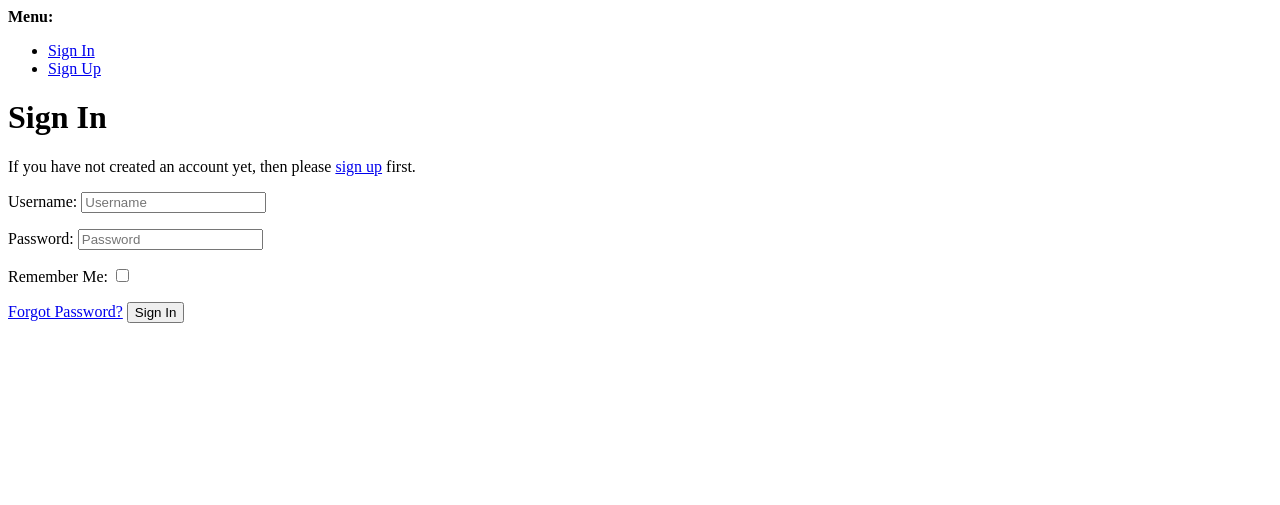
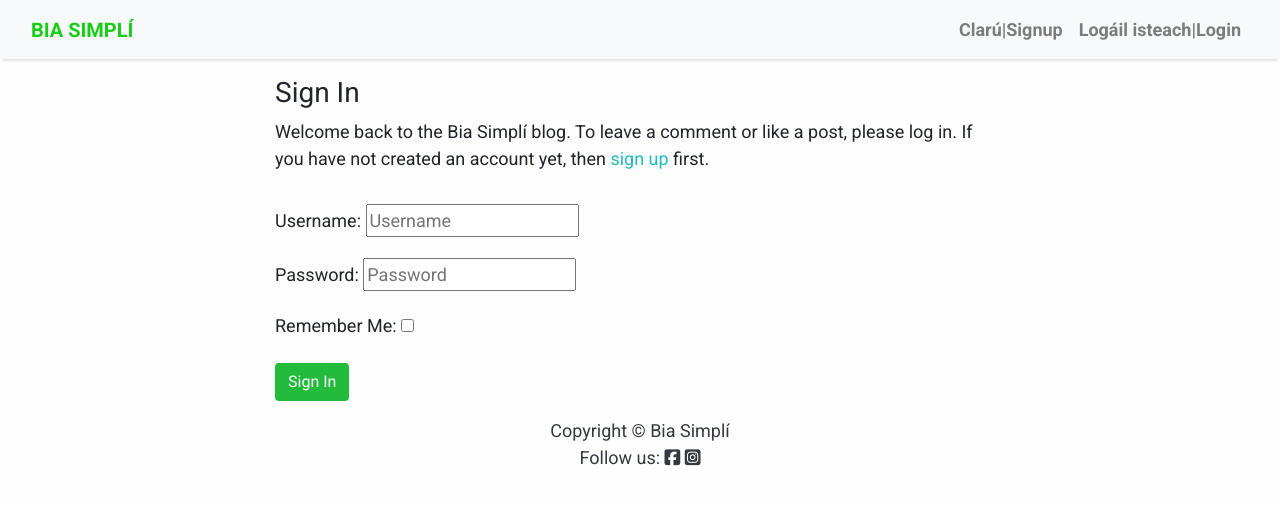
Before and after one commit to Amzzy78/blog-build, a Django app: page /accounts/login/ in a window 1280 px wide. Shown: the top 505 px of the page. Run offline with Django 3.2, Linux system fonts and the light colour scheme; some libraries are stand-ins or nearby versions.

Commit message:
Customize accounts pages and add messageing feedback

```diff
--- a/blog/urls.py
+++ b/blog/urls.py
@@ -4,4 +4,5 @@ from . import views
 urlpatterns = [
     path('', views.PostList.as_view(), name="home"),
     path("<slug:slug>/", views.post_detail, name="post_detail"),
+    path('like/<slug:slug>', views.PostLike.as_view(), name='post_like'),
 ]
--- a/static/css/style.css
+++ b/static/css/style.css
@@ -10,11 +10,11 @@ body {
     box-shadow: 0 4px 2px -2px rgba(0, 0, 0, 0.1);
 }
 
-.btn-danger {
+/* .btn-danger {
     color: #fff;
     background-color: #f00000;
     border-color: #dc281e;
-}
+} */
 
 /* Navbar Text */
 .navbar .navbar-brand {
@@ -83,3 +83,43 @@ body {
 .masthead-text {
     color: #fdfdfd;
 }
+
+/* Button signup */
+
+
+.btn-signup {
+    background-color: #23bb3c;
+    color: #fff;
+}
+
+.btn-signup:hover,
+.btn-signup:active {
+    background-color: #fff;
+    color: #23BBBB;
+}
+
+.link {
+    color: #23BBBB;
+    text-decoration: none;
+}
+
+.link:hover,
+.link:active {
+    color: #445261;
+    text-decoration: underline;
+}
+
+.btn-like {
+    color: #E84610;
+    border: none;
+    background: transparent;
+}
+
+.btn-like:hover,
+.btn-like:active {
+    color: #E84610;
+    background: transparent;
+    border: none;
+}
+
+/* Footer */
--- a/templates/account/login.html
+++ b/templates/account/login.html
@@ -1,4 +1,4 @@
-{% extends "account/base.html" %}
+{% extends "base.html" %}
 
 {% load i18n %}
 {% load account socialaccount %}
@@ -6,32 +6,22 @@
 {% block head_title %}{% trans "Sign In" %}{% endblock %}
 
 {% block content %}
+<div class="container">
+  <div class="row">
+    <div class="col-md-8 mt-3 offset-md-2">
+      <h3>{% trans "Sign In" %}</h3>
 
-<h1>{% trans "Sign In" %}</h1>
 
-{% get_providers as socialaccount_providers %}
 
-{% if socialaccount_providers %}
-<p>{% blocktrans with site.name as site_name %}Please sign in with one
-of your existing third party accounts. Or, <a href="{{ signup_url }}">sign up</a>
-for a {{ site_name }} account and sign in below:{% endblocktrans %}</p>
-
-<div class="socialaccount_ballot">
-
-  <ul class="socialaccount_providers">
-    {% include "socialaccount/snippets/provider_list.html" with process="login" %}
-  </ul>
-
-  <div class="login-or">{% trans 'or' %}</div>
-
+      <p>{% blocktrans %}Welcome back to the Bia Simplí blog. To leave a comment or like a post, please log in. If
+        you
+        have not created an account yet, then <a class="link" href="{{ signup_url }}">sign up</a>
+        first.{% endblocktrans %}</p>
+    </div>
   </div>
 
-{% include "socialaccount/snippets/login_extra.html" %}
-
-{% else %}
-<p>{% blocktrans %}If you have not created an account yet, then please
-<a href="{{ signup_url }}">sign up</a> first.{% endblocktrans %}</p>
-{% endif %}
+  <div class="row">
+    <div class="col-md-8 mt-3 offset-md-2">
 
       <form class="login" method="POST" action="{% url 'account_login' %}">
         {% csrf_token %}
@@ -39,8 +29,11 @@ for a {{ site_name }} account and sign in below:{% endblocktrans %}</p>
         {% if redirect_field_value %}
         <input type="hidden" name="{{ redirect_field_name }}" value="{{ redirect_field_value }}" />
         {% endif %}
-  <a class="button secondaryAction" href="{% url 'account_reset_password' %}">{% trans "Forgot Password?" %}</a>
-  <button class="primaryAction" type="submit">{% trans "Sign In" %}</button>
+        <button class="btn btn-signup right" type="submit">{% trans "Sign In" %}</button>
       </form>
 
+    </div>
+  </div>
+</div>
+
 {% endblock %}
--- a/templates/base.html
+++ b/templates/base.html
@@ -11,10 +11,7 @@
     <meta name="viewport" content="width=device-width, initial-scale=1, shrink-to-fit=no">
     <link rel="stylesheet" href="https://cdn.jsdelivr.net/npm/bootstrap@4.0.0/dist/css/bootstrap.min.css"
         integrity="sha384-Gn5384xqQ1aoWXA+058RXPxPg6fy4IWvTNh0E263XmFcJlSAwiGgFAW/dAiS6JXm" crossorigin="anonymous">
-    <link rel="stylesheet" href="{% static 'css/custom.css' %}">
-    <link rel="stylesheet" href="{% static 'css/style.css' %}">
-    <script src="https://kit.fontawesome.com/b41178b84b.js" crossorigin="anonymous"></script>
-    <script src="https://kit.fontawesome.com/b41178b84b.js" crossorigin="anonymous"></script>
+    <link rel="stylesheet" href="https://cdnjs.cloudflare.com/ajax/libs/font-awesome/5.15.3/css/all.min.css">
     <script src="https://code.jquery.com/jquery-3.2.1.slim.min.js"
         integrity="sha384-KJ3o2DKtIkvYIK3UENzmM7KCkRr/rE9/Qpg6aAZGJwFDMVNA/GpGFF93hXpG5KkN" crossorigin="anonymous">
     </script>
@@ -24,7 +21,8 @@
     <script src="https://cdn.jsdelivr.net/npm/bootstrap@4.0.0/dist/js/bootstrap.min.js"
         integrity="sha384-JZR6Spejh4U02d8jOt6vLEHfe/JQGiRRSQQxSfFWpi1MquVdAyjUar5+76PVCmYl" crossorigin="anonymous">
     </script>
-
+    <script src="https://kit.fontawesome.com/b41178b84b.js" crossorigin="anonymous"></script>
+    <link rel="stylesheet" href="{% static 'css/style.css' %}">
 
 
 <body>
@@ -45,11 +43,13 @@
                     </li> -->
                     {% if user.is_authenticated %}
                     <li class="nav-item text-black">
-                        <a class="nav-link text-black font-weight-bold" href="{% url 'account_logout' %}">Logáil Amach|Logout</a>
+                        <a class="nav-link text-black font-weight-bold" href="{% url 'account_logout' %}">Logáil
+                            Amach|Logout</a>
                     </li>
                     {% else %}
                     <li class="nav-item text-black">
-                        <a class="nav-link text-black font-weight-bold" href="{% url 'account_signup' %}">Clarú|Signup</a>
+                        <a class="nav-link text-black font-weight-bold"
+                            href="{% url 'account_signup' %}">Clarú|Signup</a>
                     </li>
                     <li class="nav-item text-black">
                         <a class="nav-link text-black font-weight-bold" href="{% url 'account_login' %}">
@@ -60,16 +60,39 @@
             </div>
         </div>
     </nav>
+
+    <div class="container">
+        <div class="row">
+            <div class="col-md-8 offset-md-2">
+                {% for message in messages %}
+                <div class="alert {{ message.tags }} alert-dismissible fade show" id="msg" role="alert">
+                    {{ message | safe }}
+                    <button type="button" class="btn-close" data-bs-dismiss="alert" aria-label="Close"></button>
+                </div>
+                {% endfor %}
+            </div>
+        </div>
+    </div>
     <main class="flex-shrink-0 main-bg">
         {% block content %}
         <!-- Content Goes here -->
         {% endblock content %}
     </main>
     <!-- Footer -->
+
     <footer class="py-3 bg-grey">
         <p class="m-0 text-dark text-center ">Copyright &copy; Bia Simplí</p>
+        <p class="m-0 text-center text-dark">Follow us: <i class="fab fa-facebook-square ms-3"></i>
+            <i class="fab fa-instagram-square ms-3"></i></p>
     </footer>
 
+    <script>
+        setTimeout(function () {
+            let messages = document.getElementById('msg');
+            let alert = new bootstrap.Alert(messages);
+            alert.close();
+        }, 2500);
+    </script>
 
 </body>
 
```
Also changed, not shown: blog/views.py (+11 -19 lines), mysite/settings.py (+13 -3 lines), templates/account/logout.html (+16 -6 lines), templates/account/signup.html (+17 -5 lines), templates/post_detail.html (+21 -2 lines). Lines whose indentation alone changed are shown as unchanged.
